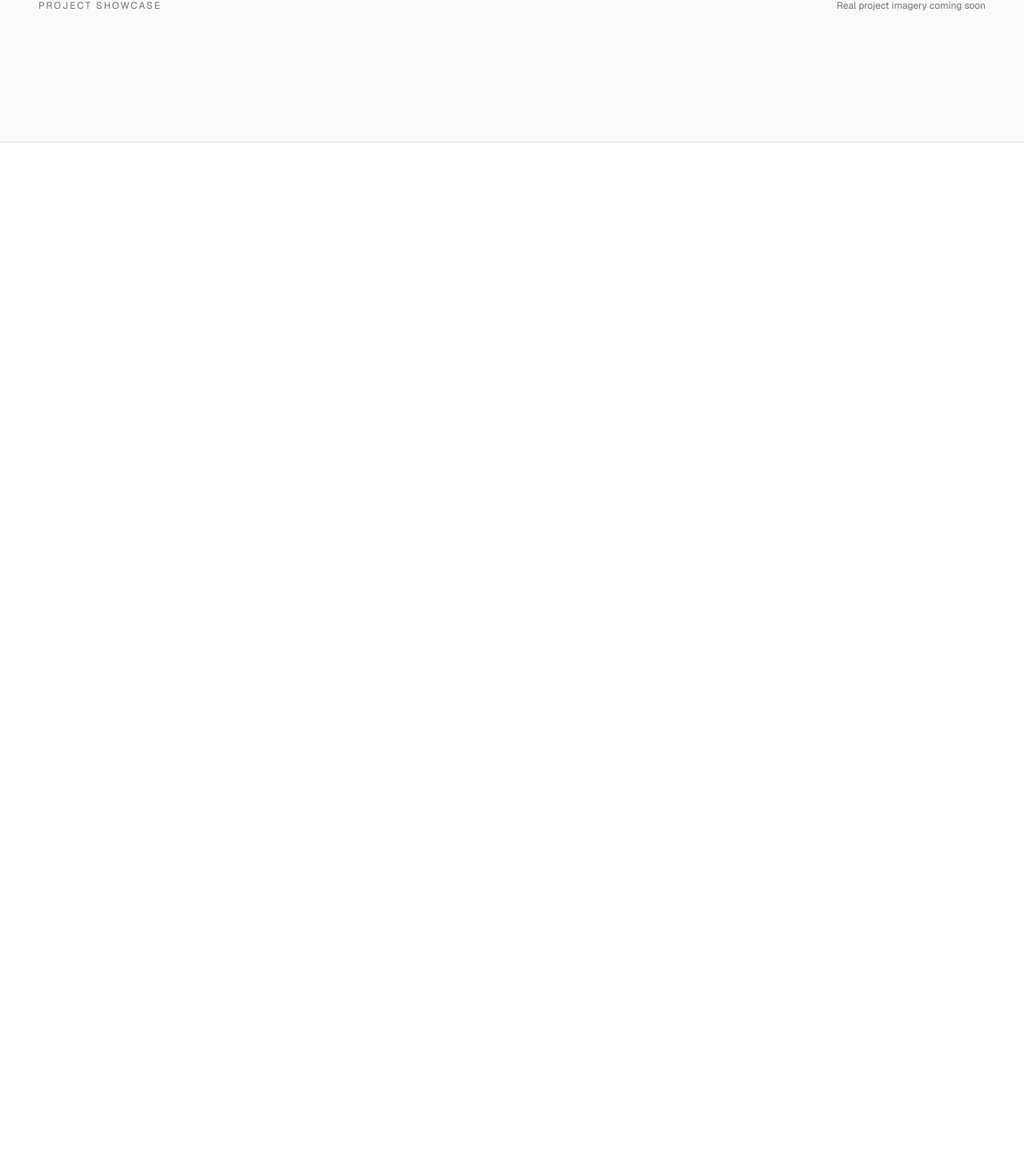
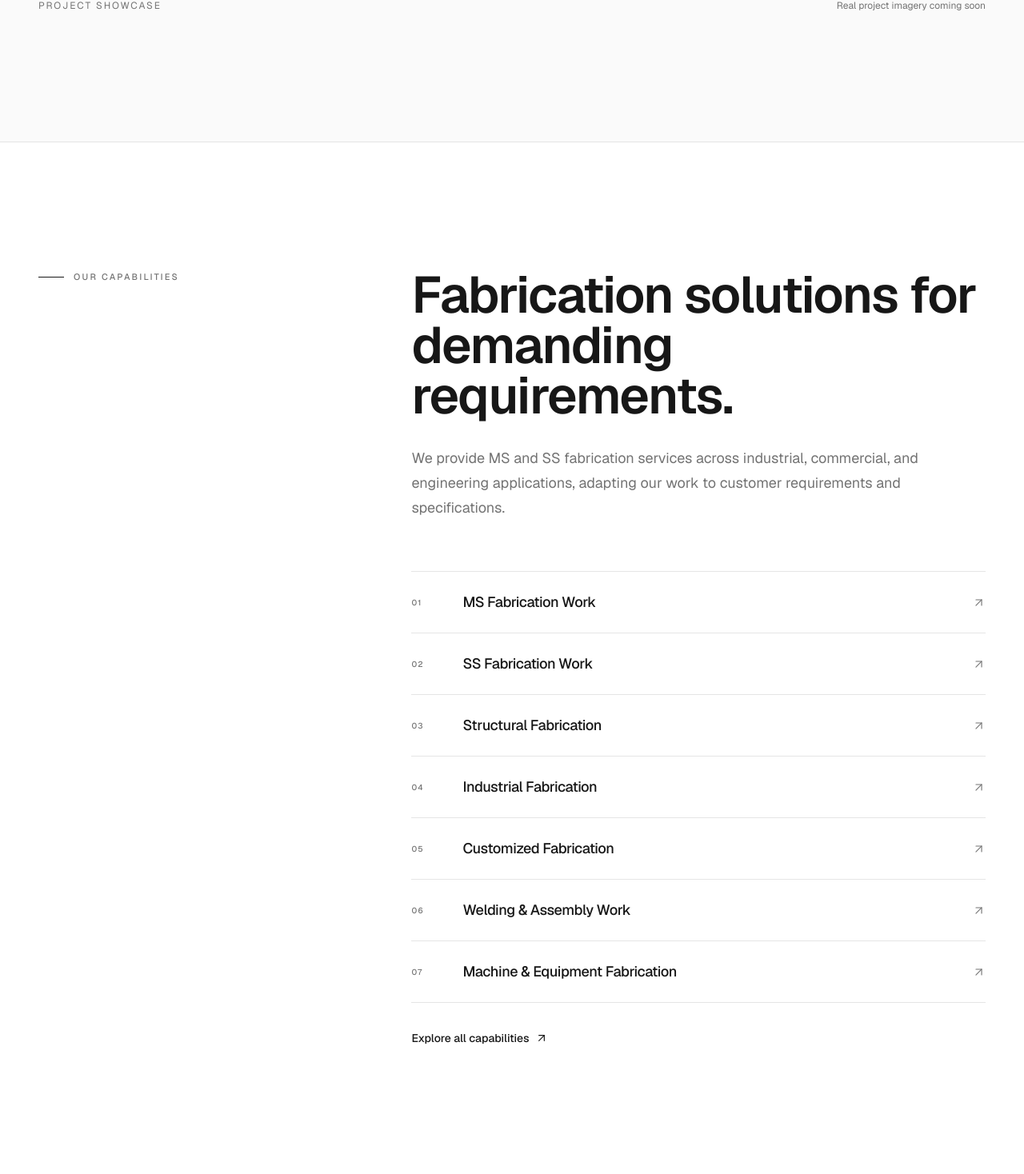
Before and after one commit to Vaidik1199/sai-shraddha-engineering, a Next.js app: page / in a window 1280 px wide. Shown: the part 3036-4504 px from the top of the page at 80% size. Before the commit the page ends 3214 px from the top, so only its background shows below. Built offline with nearby package versions, Linux system fonts and the light colour scheme.

Commit message:
feat: add homepage capabilities section

```diff
--- a/app/page.tsx
+++ b/app/page.tsx
@@ -1,6 +1,7 @@
 import Hero from "@/components/home/Hero";
 import Introduction from "@/components/home/Introduction";
 import FeaturedWork from "@/components/home/FeaturedWork";
+import Capabilities from "@/components/home/Capabilities";
 
 export default function Home() {
   return (
@@ -8,6 +9,7 @@ export default function Home() {
       <Hero />
       <Introduction />
       <FeaturedWork />
+      <Capabilities />
     </main>
   );
 }
--- /dev/null
+++ b/components/home/Capabilities.tsx
@@ -0,0 +1,81 @@
+import Link from "next/link";
+import { ArrowUpRight } from "lucide-react";
+import { company } from "@/data/company";
+
+export default function Capabilities() {
+  return (
+    <section className="border-b border-[var(--border)] bg-[var(--background)]">
+      <div className="container py-24 md:py-32 lg:py-40">
+        <div className="grid gap-12 lg:grid-cols-[0.7fr_1.3fr] lg:gap-20">
+          {/* Label */}
+          <div>
+            <div className="flex items-center gap-3">
+              <span className="h-px w-8 bg-[var(--foreground)]" />
+
+              <span className="text-[11px] font-medium uppercase tracking-[0.2em] text-[var(--muted)]">
+                Our Capabilities
+              </span>
+            </div>
+          </div>
+
+          {/* Content */}
+          <div>
+            <div className="flex flex-col gap-8">
+              <h2 className="max-w-3xl text-[clamp(2.2rem,5vw,4.8rem)] font-semibold leading-[0.98] tracking-[-0.055em] text-[var(--foreground)]">
+                Fabrication solutions for demanding requirements.
+              </h2>
+
+              <p className="max-w-2xl text-base leading-7 text-[var(--muted)] md:text-lg">
+                We provide MS and SS fabrication services across industrial,
+                commercial, and engineering applications, adapting our work
+                to customer requirements and specifications.
+              </p>
+            </div>
+
+            {/* Capability list */}
+            <div className="mt-16 border-t border-[var(--border)]">
+              {company.services.slice(0, 7).map((service, index) => (
+                <div
+                  key={service}
+                  className="group flex items-center justify-between gap-6 border-b border-[var(--border)] py-5 md:py-6"
+                >
+                  <div className="flex items-center gap-6 md:gap-10">
+                    <span className="w-6 text-[10px] font-medium tracking-[0.12em] text-[var(--muted)]">
+                      {String(index + 1).padStart(2, "0")}
+                    </span>
+
+                    <h3 className="text-base font-medium tracking-[-0.02em] text-[var(--foreground)] md:text-lg">
+                      {service}
+                    </h3>
+                  </div>
+
+                  <ArrowUpRight
+                    size={17}
+                    strokeWidth={1.6}
+                    className="shrink-0 text-[var(--muted)] transition-all duration-300 group-hover:-translate-y-1 group-hover:translate-x-1 group-hover:text-[var(--foreground)]"
+                  />
+                </div>
+              ))}
+            </div>
+
+            {/* CTA */}
+            <div className="mt-8">
+              <Link
+                href="/products"
+                className="group inline-flex items-center gap-2 text-sm font-medium text-[var(--foreground)]"
+              >
+                Explore all capabilities
+
+                <ArrowUpRight
+                  size={16}
+                  strokeWidth={1.8}
+                  className="transition-transform duration-300 group-hover:-translate-y-1 group-hover:translate-x-1"
+                />
+              </Link>
+            </div>
+          </div>
+        </div>
+      </div>
+    </section>
+  );
+}
```
